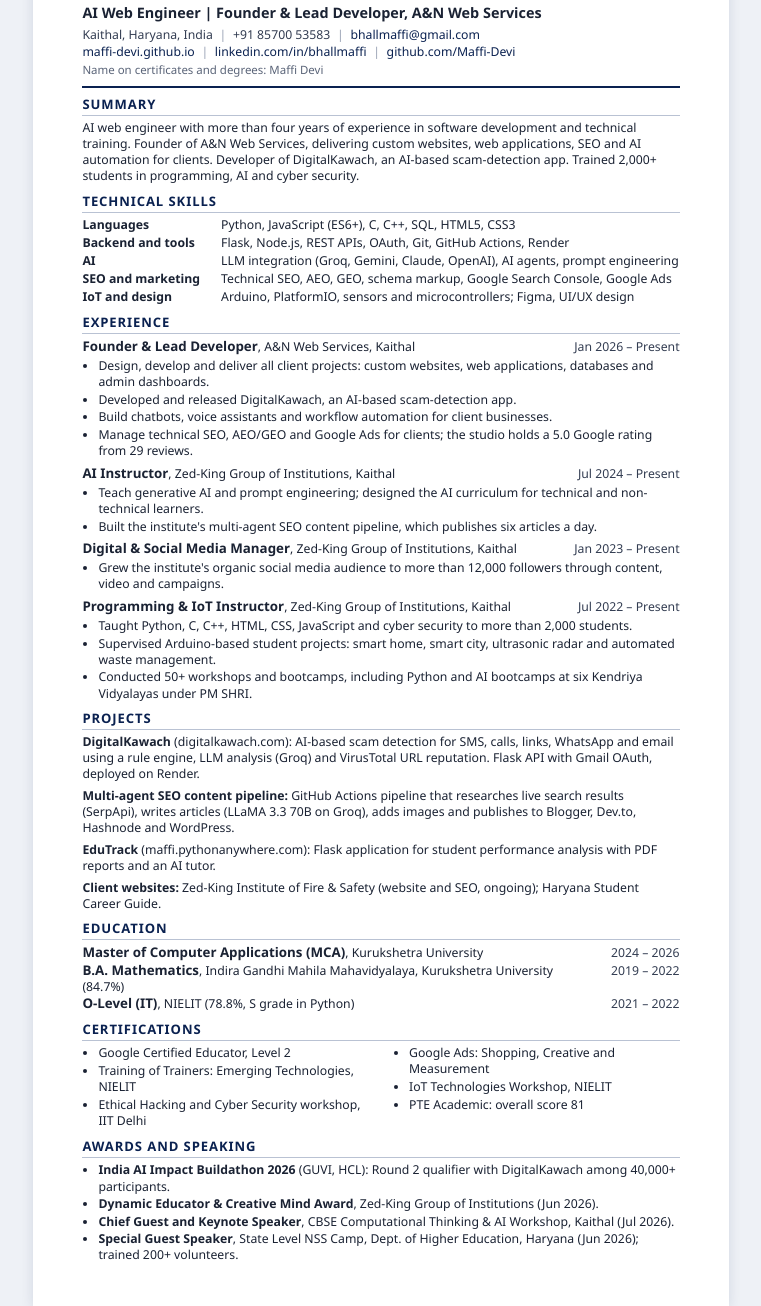
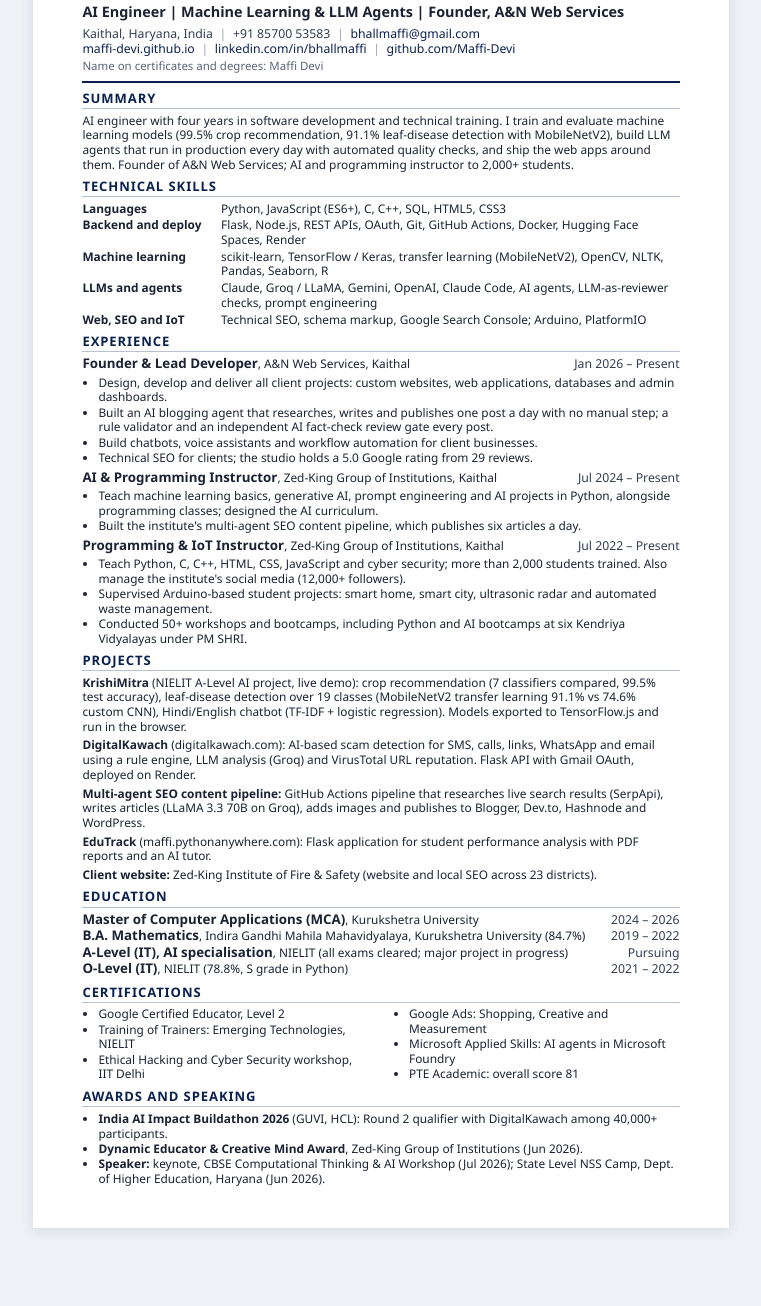
Before and after one commit to Maffi-Devi/maffi-devi.github.io, a plain HTML site: page resume.html in a window 1280 px wide. Shown: the part 96-1402 px from the top of the page, without its empty margins (259-1020 px from the left). After the commit the page ends 1348 px from the top, so only its background shows below. Drawn offline with Linux system fonts and the light colour scheme.

Commit message:
Résumé source: AI engineer focus

```diff
--- a/resume.html
+++ b/resume.html
@@ -13,10 +13,10 @@
   chrome --headless --no-pdf-header-footer --print-to-pdf=assets/Maffi_Bhall_Resume.pdf resume.html
 -->
 <style>
-  @page { size: A4; margin: 9mm 13mm; }
+  @page { size: A4; margin: 8mm 12mm; }
   * { box-sizing: border-box; margin: 0; padding: 0; }
   html { -webkit-print-color-adjust: exact; print-color-adjust: exact; }
-  body { font-family: 'Segoe UI', Calibri, Arial, Helvetica, sans-serif; font-size: 9.2pt; line-height: 1.32; color: #1a2233; background: #fff; }
+  body { font-family: 'Segoe UI', Calibri, Arial, Helvetica, sans-serif; font-size: 8.9pt; line-height: 1.24; color: #1a2233; background: #fff; }
   a { color: inherit; text-decoration: none; }
   .page { max-width: 184mm; margin: 0 auto; }
 
@@ -28,15 +28,15 @@
   .contact a { color: #0a2150; }
   .aka { font-size: 8.6pt; color: #5a6478; margin-top: 2pt; }
 
-  h2 { font-size: 9.8pt; text-transform: uppercase; letter-spacing: .07em; color: #0a2150; border-bottom: .6pt solid #b9c2d3; padding-bottom: 1.5pt; margin: 6pt 0 3pt; }
+  h2 { font-size: 9.8pt; text-transform: uppercase; letter-spacing: .07em; color: #0a2150; border-bottom: .6pt solid #b9c2d3; padding-bottom: 1.5pt; margin: 5pt 0 2.5pt; }
   p { margin: 0; }
   ul { margin: 2pt 0 0 12pt; }
-  li { margin-bottom: 1pt; }
+  li { margin-bottom: .5pt; }
 
   .skills { display: grid; grid-template-columns: 96pt 1fr; gap: 1.5pt 8pt; }
   .skills dt { font-weight: 600; }
 
-  .entry { margin-bottom: 4pt; break-inside: avoid; }
+  .entry { margin-bottom: 3pt; break-inside: avoid; }
   .entry:last-child { margin-bottom: 0; }
   .row { display: flex; justify-content: space-between; align-items: baseline; gap: 12pt; }
   .row b { font-size: 10pt; }
@@ -56,7 +56,7 @@
 
 <header>
   <h1>Maffi Bhall</h1>
-  <p class="title">AI Web Engineer | Founder &amp; Lead Developer, A&amp;N Web Services</p>
+  <p class="title">AI Engineer | Machine Learning &amp; LLM Agents | Founder, A&amp;N Web Services</p>
   <p class="contact">
     <span>Kaithal, Haryana, India</span><span>+91 85700 53583</span><span><a href="mailto:bhallmaffi@gmail.com">bhallmaffi@gmail.com</a></span><br>
     <span><a href="https://maffi-devi.github.io/">maffi-devi.github.io</a></span><span><a href="https://www.linkedin.com/in/bhallmaffi/">linkedin.com/in/bhallmaffi</a></span><span><a href="https://github.com/Maffi-Devi">github.com/Maffi-Devi</a></span>
@@ -65,15 +65,15 @@
 </header>
 
 <h2>Summary</h2>
-<p>AI web engineer with more than four years of experience in software development and technical training. Founder of A&amp;N Web Services, delivering custom websites, web applications, SEO and AI automation for clients. Developer of DigitalKawach, an AI-based scam-detection app. Trained 2,000+ students in programming, AI and cyber security.</p>
+<p>AI engineer with four years in software development and technical training. I train and evaluate machine learning models (99.5% crop recommendation, 91.1% leaf-disease detection with MobileNetV2), build LLM agents that run in production every day with automated quality checks, and ship the web apps around them. Founder of A&amp;N Web Services; AI and programming instructor to 2,000+ students.</p>
 
 <h2>Technical Skills</h2>
 <dl class="skills">
   <dt>Languages</dt><dd>Python, JavaScript (ES6+), C, C++, SQL, HTML5, CSS3</dd>
-  <dt>Backend and tools</dt><dd>Flask, Node.js, REST APIs, OAuth, Git, GitHub Actions, Render</dd>
-  <dt>AI</dt><dd>LLM integration (Groq, Gemini, Claude, OpenAI), AI agents, prompt engineering</dd>
-  <dt>SEO and marketing</dt><dd>Technical SEO, AEO, GEO, schema markup, Google Search Console, Google Ads</dd>
-  <dt>IoT and design</dt><dd>Arduino, PlatformIO, sensors and microcontrollers; Figma, UI/UX design</dd>
+  <dt>Backend and deploy</dt><dd>Flask, Node.js, REST APIs, OAuth, Git, GitHub Actions, Docker, Hugging Face Spaces, Render</dd>
+  <dt>Machine learning</dt><dd>scikit-learn, TensorFlow / Keras, transfer learning (MobileNetV2), OpenCV, NLTK, Pandas, Seaborn, R</dd>
+  <dt>LLMs and agents</dt><dd>Claude, Groq / LLaMA, Gemini, OpenAI, Claude Code, AI agents, LLM-as-reviewer checks, prompt engineering</dd>
+  <dt>Web, SEO and IoT</dt><dd>Technical SEO, schema markup, Google Search Console; Arduino, PlatformIO</dd>
 </dl>
 
 <h2>Experience</h2>
@@ -81,34 +81,31 @@
   <div class="row"><span><b>Founder &amp; Lead Developer</b>, A&amp;N Web Services, Kaithal</span><span class="when">Jan 2026 – Present</span></div>
   <ul>
     <li>Design, develop and deliver all client projects: custom websites, web applications, databases and admin dashboards.</li>
-    <li>Developed and released DigitalKawach, an AI-based scam-detection app.</li>
+    <li>Built an AI blogging agent that researches, writes and publishes one post a day with no manual step; a rule validator and an independent AI fact-check review gate every post.</li>
     <li>Build chatbots, voice assistants and workflow automation for client businesses.</li>
-    <li>Manage technical SEO, AEO/GEO and Google Ads for clients; the studio holds a 5.0 Google rating from 29 reviews.</li>
+    <li>Technical SEO for clients; the studio holds a 5.0 Google rating from 29 reviews.</li>
   </ul>
 </div>
 <div class="entry">
-  <div class="row"><span><b>AI Instructor</b>, Zed-King Group of Institutions, Kaithal</span><span class="when">Jul 2024 – Present</span></div>
+  <div class="row"><span><b>AI &amp; Programming Instructor</b>, Zed-King Group of Institutions, Kaithal</span><span class="when">Jul 2024 – Present</span></div>
   <ul>
-    <li>Teach generative AI and prompt engineering; designed the AI curriculum for technical and non-technical learners.</li>
+    <li>Teach machine learning basics, generative AI, prompt engineering and AI projects in Python, alongside programming classes; designed the AI curriculum.</li>
     <li>Built the institute's multi-agent SEO content pipeline, which publishes six articles a day.</li>
-  </ul>
-</div>
-<div class="entry">
-  <div class="row"><span><b>Digital &amp; Social Media Manager</b>, Zed-King Group of Institutions, Kaithal</span><span class="when">Jan 2023 – Present</span></div>
-  <ul>
-    <li>Grew the institute's organic social media audience to more than 12,000 followers through content, video and campaigns.</li>
   </ul>
 </div>
 <div class="entry">
   <div class="row"><span><b>Programming &amp; IoT Instructor</b>, Zed-King Group of Institutions, Kaithal</span><span class="when">Jul 2022 – Present</span></div>
   <ul>
-    <li>Taught Python, C, C++, HTML, CSS, JavaScript and cyber security to more than 2,000 students.</li>
+    <li>Teach Python, C, C++, HTML, CSS, JavaScript and cyber security; more than 2,000 students trained. Also manage the institute&#39;s social media (12,000+ followers).</li>
     <li>Supervised Arduino-based student projects: smart home, smart city, ultrasonic radar and automated waste management.</li>
     <li>Conducted 50+ workshops and bootcamps, including Python and AI bootcamps at six Kendriya Vidyalayas under PM SHRI.</li>
   </ul>
 </div>
 
 <h2>Projects</h2>
+<div class="entry">
+  <p><b>KrishiMitra</b> (NIELIT A-Level AI project, <a href="https://nitubhall-krishimitra.static.hf.space">live demo</a>): crop recommendation (7 classifiers compared, 99.5% test accuracy), leaf-disease detection over 19 classes (MobileNetV2 transfer learning 91.1% vs 74.6% custom CNN), Hindi/English chatbot (TF-IDF + logistic regression). Models exported to TensorFlow.js and run in the browser.</p>
+</div>
 <div class="entry">
   <p><b>DigitalKawach</b> (<a href="https://digitalkawach.com">digitalkawach.com</a>): AI-based scam detection for SMS, calls, links, WhatsApp and email using a rule engine, LLM analysis (Groq) and VirusTotal URL reputation. Flask API with Gmail OAuth, deployed on Render.</p>
 </div>
@@ -119,13 +116,14 @@
   <p><b>EduTrack</b> (<a href="https://maffi.pythonanywhere.com">maffi.pythonanywhere.com</a>): Flask application for student performance analysis with PDF reports and an AI tutor.</p>
 </div>
 <div class="entry">
-  <p><b>Client websites:</b> Zed-King Institute of Fire &amp; Safety (website and SEO, ongoing); Haryana Student Career Guide.</p>
+  <p><b>Client website:</b> Zed-King Institute of Fire &amp; Safety (website and local SEO across 23 districts).</p>
 </div>
 
 <h2>Education</h2>
 <div class="entry">
   <div class="row"><span><b>Master of Computer Applications (MCA)</b>, Kurukshetra University</span><span class="when">2024 – 2026</span></div>
   <div class="row"><span><b>B.A. Mathematics</b>, Indira Gandhi Mahila Mahavidyalaya, Kurukshetra University (84.7%)</span><span class="when">2019 – 2022</span></div>
+  <div class="row"><span><b>A-Level (IT), AI specialisation</b>, NIELIT (all exams cleared; major project in progress)</span><span class="when">Pursuing</span></div>
   <div class="row"><span><b>O-Level (IT)</b>, NIELIT (78.8%, S grade in Python)</span><span class="when">2021 – 2022</span></div>
 </div>
 
@@ -138,7 +136,7 @@
   </ul>
   <ul>
     <li>Google Ads: Shopping, Creative and Measurement</li>
-    <li>IoT Technologies Workshop, NIELIT</li>
+    <li>Microsoft Applied Skills: AI agents in Microsoft Foundry</li>
     <li>PTE Academic: overall score 81</li>
   </ul>
 </div>
@@ -147,8 +145,7 @@
 <ul>
   <li><b>India AI Impact Buildathon 2026</b> (GUVI, HCL): Round 2 qualifier with DigitalKawach among 40,000+ participants.</li>
   <li><b>Dynamic Educator &amp; Creative Mind Award</b>, Zed-King Group of Institutions (Jun 2026).</li>
-  <li><b>Chief Guest and Keynote Speaker</b>, CBSE Computational Thinking &amp; AI Workshop, Kaithal (Jul 2026).</li>
-  <li><b>Special Guest Speaker</b>, State Level NSS Camp, Dept. of Higher Education, Haryana (Jun 2026); trained 200+ volunteers.</li>
+  <li><b>Speaker:</b> keynote, CBSE Computational Thinking &amp; AI Workshop (Jul 2026); State Level NSS Camp, Dept. of Higher Education, Haryana (Jun 2026).</li>
 </ul>
 
 </div>
```
